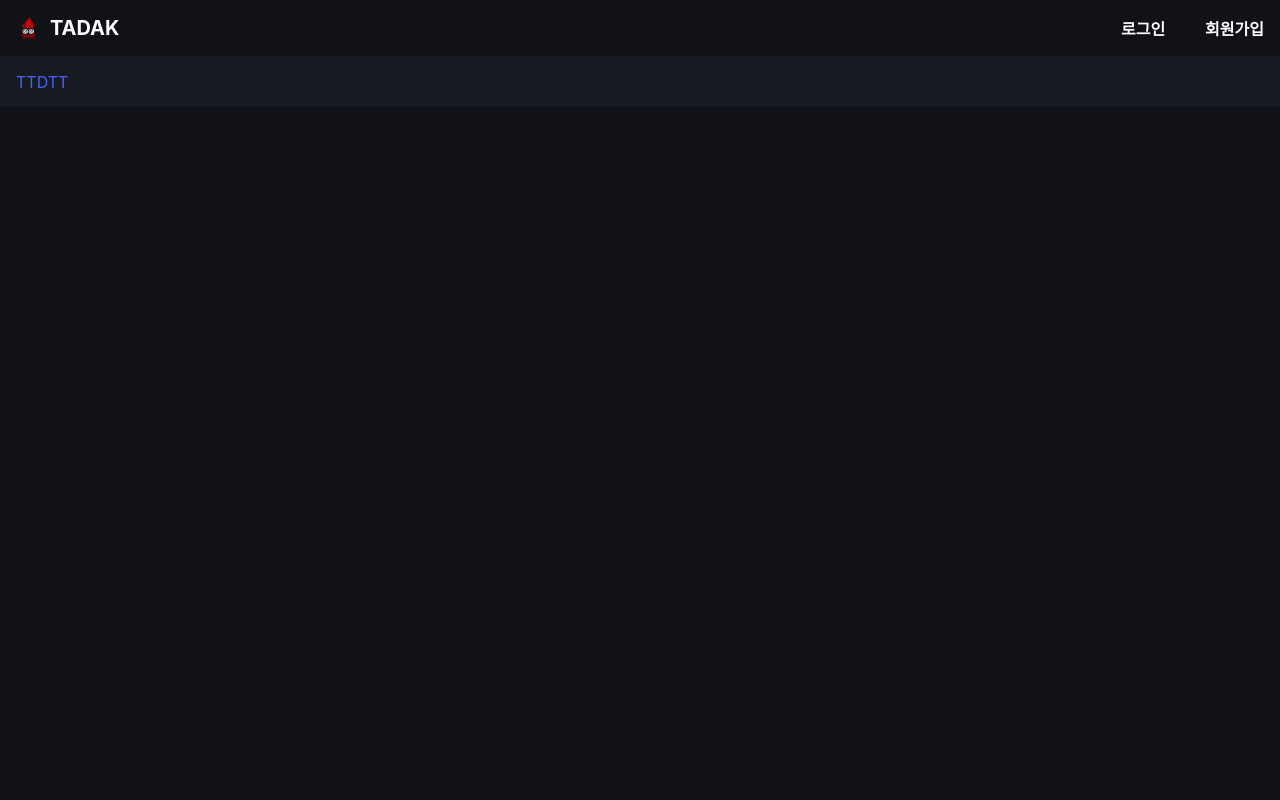
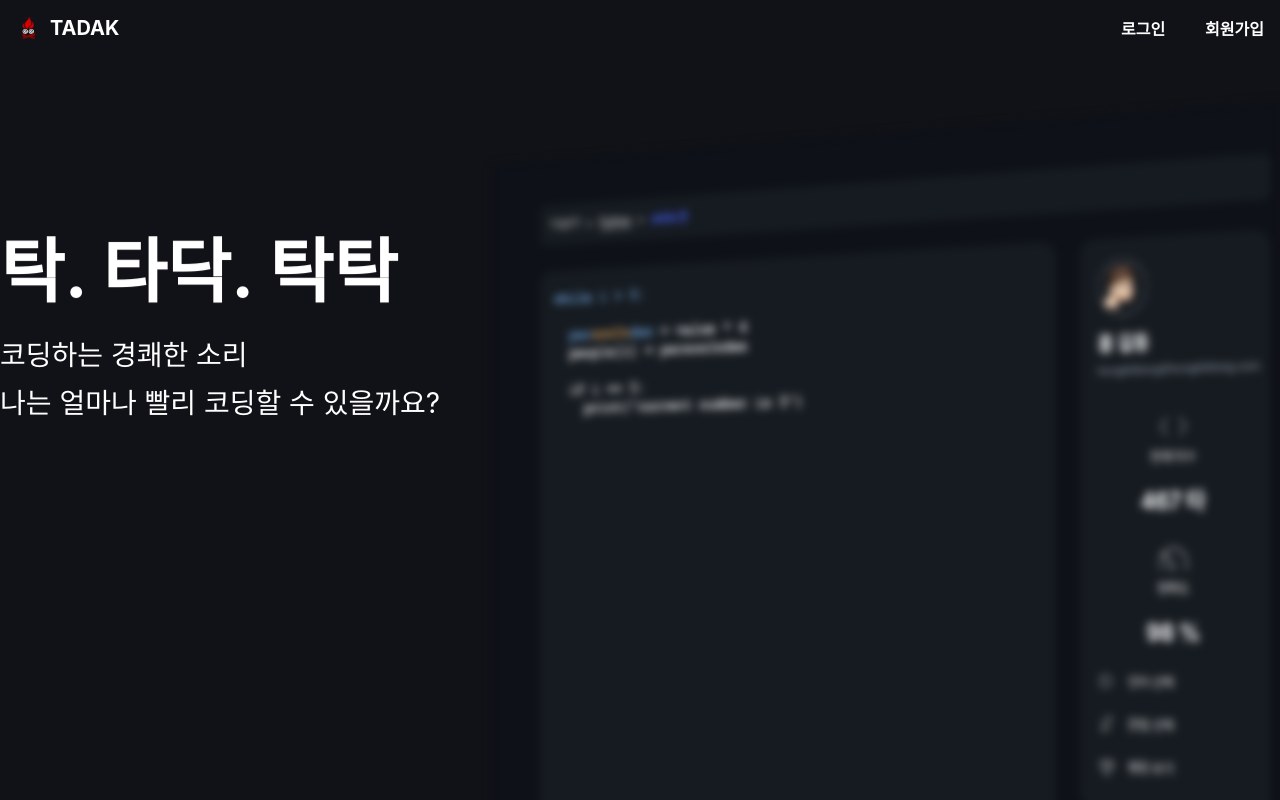
Before and after one commit to team-tadak/tadak-frontend, a React (Create React App) app: page / in a window 1280 px wide. Shown: the top 800 px of the page. Built offline with nearby package versions, Linux system fonts and the light colour scheme; a web font is replaced by a local one.

Commit message:
feat: Breadcrumb 조건부 렌더링

```diff
--- a/src/App.js
+++ b/src/App.js
@@ -1,5 +1,5 @@
 import React from "react";
-import { BrowserRouter as Router, Route, Routes } from "react-router-dom";
+import { BrowserRouter as Router, Route, Routes, useLocation } from "react-router-dom";
 //import styled from "@emotion/styled";
 
 import LanguageSelect from "pages/LanguageSelect";
@@ -26,7 +26,7 @@
       <Router>
         <NavBar />
         <AppLayout>
-        <Breadcrumbs>
+          <Breadcrumbs />
           <Routes>
             {/* 언어 선택 페이지 */}
             <Route path="/languageselect" exact={true} element={<LanguageSelect />} />
@@ -52,7 +52,6 @@
             {/* 타자 연습 페이지 */}
             <Route path="/typepage" exact={true} element={<TypePage />} />
           </Routes>
-          </Breadcrumbs>
         </AppLayout>
       </Router>
     </ThemeProvider>
--- a/src/components/common/Breadcrumb/index.js
+++ b/src/components/common/Breadcrumb/index.js
@@ -10,6 +10,8 @@
 function Breadcrumbs() {
   const location = useLocation();
   return (
+    <>
+      {!(location.pathname === "/") && (
         <StyledBreadcrumb>
           <BreadcrumbShown status={location.pathname.startsWith("/") ? "shown" : "notShown"}>
             <Link to="/">
@@ -47,6 +49,8 @@
             </Link>
           </BreadcrumbShown>
         </StyledBreadcrumb>
+      )}
+    </>
   );
 }
 
```
Lines whose indentation alone changed are shown as unchanged.
